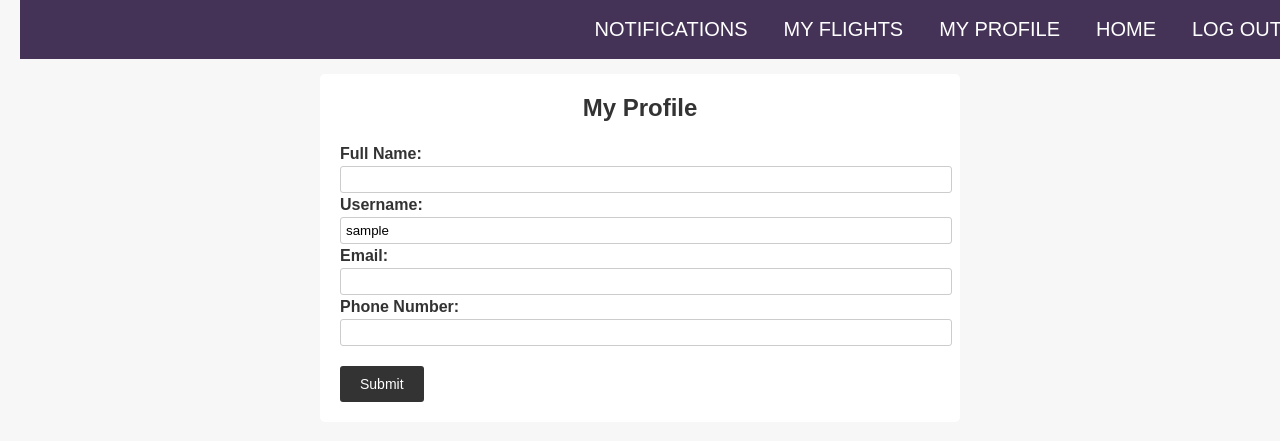
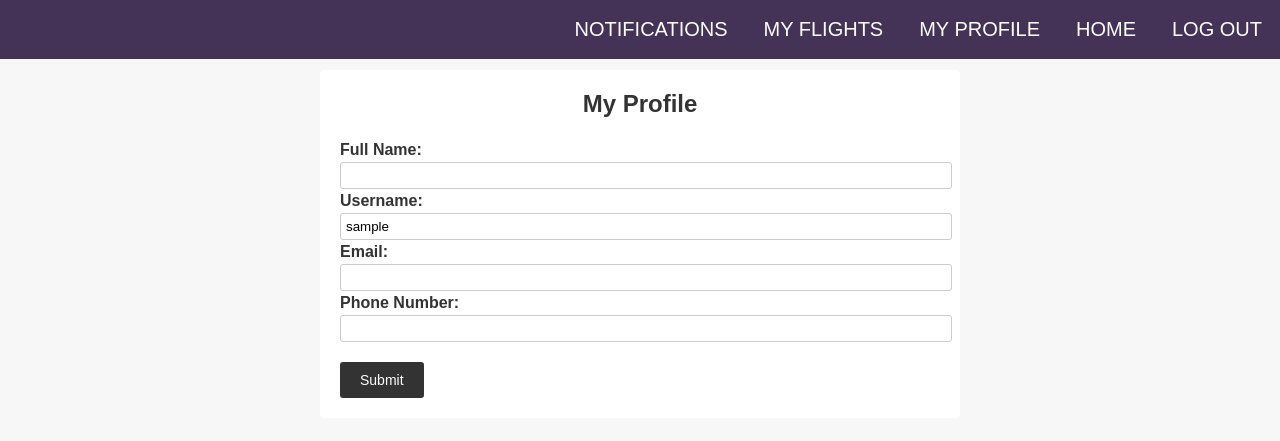
Before and after one commit to JohnNase/Flight-Booking-System, a PHP site: page /Flight-Booking-System/HTML/myProfile-editButtonClicked.php in a window 1280 px wide. Shown: the top 441 px of the page. Run offline with PHP 8.4, Linux system fonts and the light colour scheme; the visitor is signed in with stand-in values (Sample User, id 1); data that the repository does not hold is empty.

Commit message:
fix padding issue related to myProfile

```diff
--- a/HTML/myProfile-editButtonClicked.php
+++ b/HTML/myProfile-editButtonClicked.php
@@ -1,8 +1,6 @@
 <?php
 include('navbarClient.php');
-echo '<br>';
-echo '<br>';
-echo '<br>';
+
 require_once('config.php'); // Include the database configuration file
 session_start();
 
@@ -35,7 +33,7 @@ try {
         body {
             font-family: Arial, sans-serif;
             background-color: #f7f7f7;
-            padding: 20px;
+            padding-top: 70px;
         }
 
         .container {
--- a/HTML/myProfile.php
+++ b/HTML/myProfile.php
@@ -1,8 +1,5 @@
 <?php
 include('navbarClient.php');
-echo '<br>';
-echo '<br>';
-
 require_once('config.php'); // Include the database configuration file
 session_start();
 
@@ -35,7 +32,7 @@ try {
         body {
             font-family: Arial, sans-serif;
             background-color: #f7f7f7;
-            padding: 20px;
+            padding-top: 70px;
         }
 
         .container {
```
